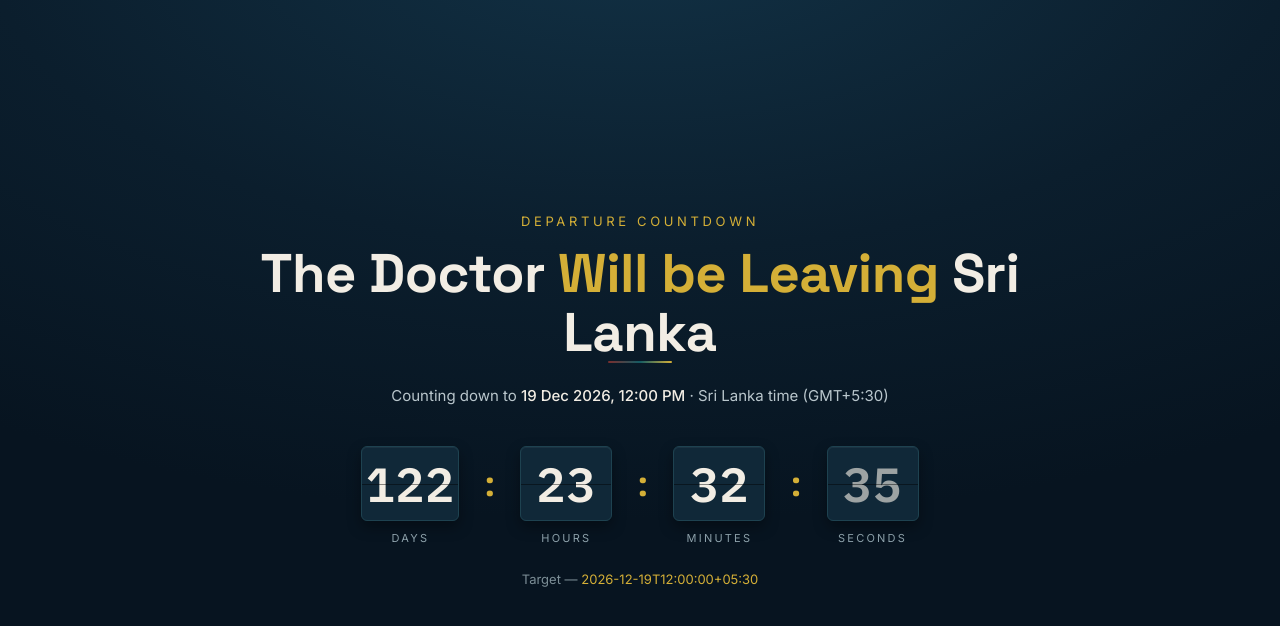
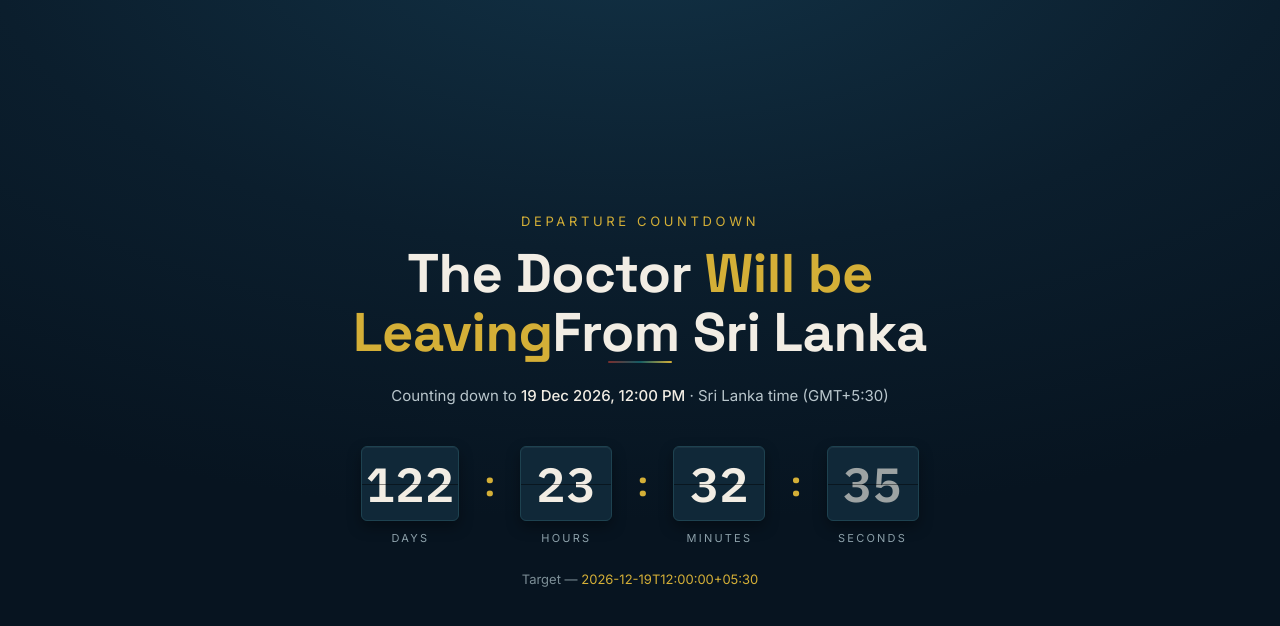
Before and after one commit to ChathurJayawardhana/chathura_countdown, a plain HTML site: page index.html in a window 1280 px wide. Drawn offline with Linux system fonts and the light colour scheme.

Commit message:
update html

```diff
--- a/index.html
+++ b/index.html
@@ -135,7 +135,7 @@
 <body>
   <div class="board">
     <div class="eyebrow">Departure countdown</div>
-    <h1>The Doctor <span class="accent">Will be Leaving</span> Sri Lanka</h1>
+    <h1>The Doctor <span class="accent">Will be Leaving</span>From Sri Lanka</h1>
     <div class="strip"></div>
     <div class="sub">Counting down to <b>19 Dec 2026, 12:00 PM</b> · Sri Lanka time (GMT+5:30)</div>
 
```
